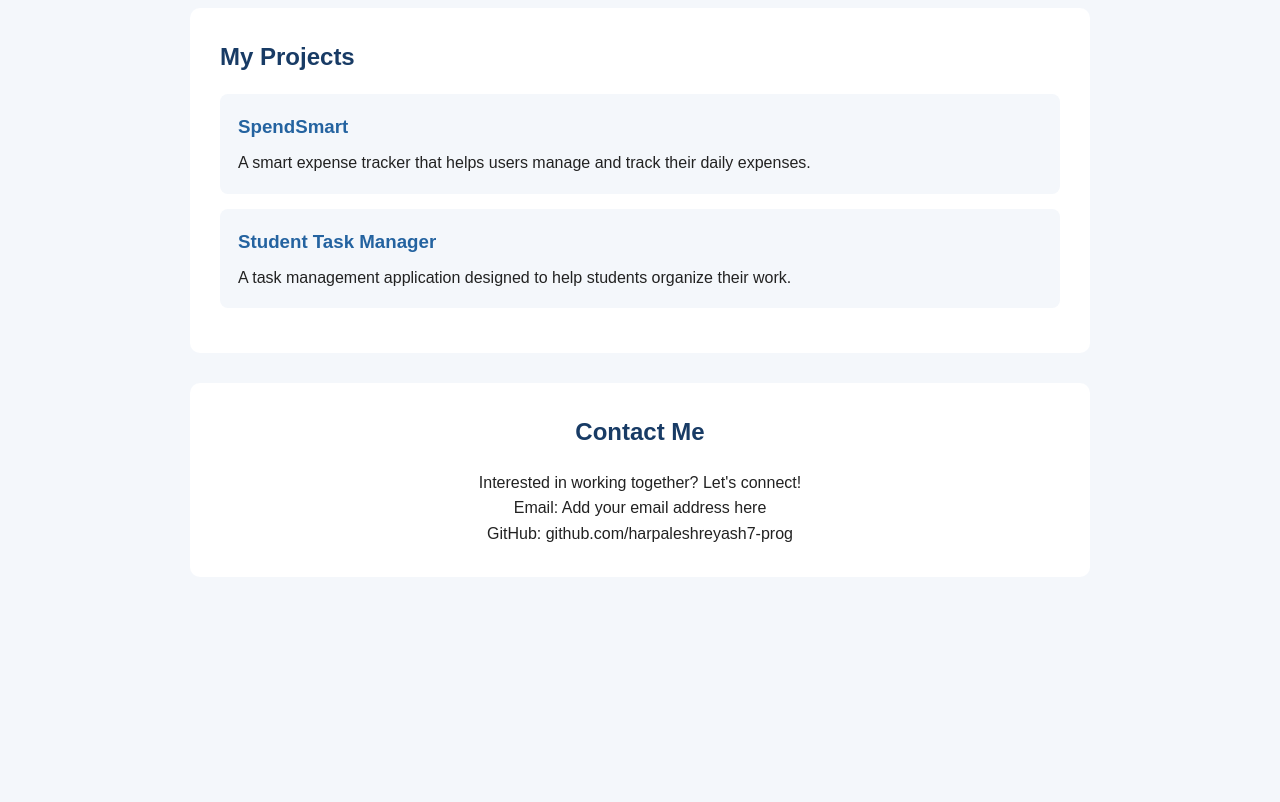
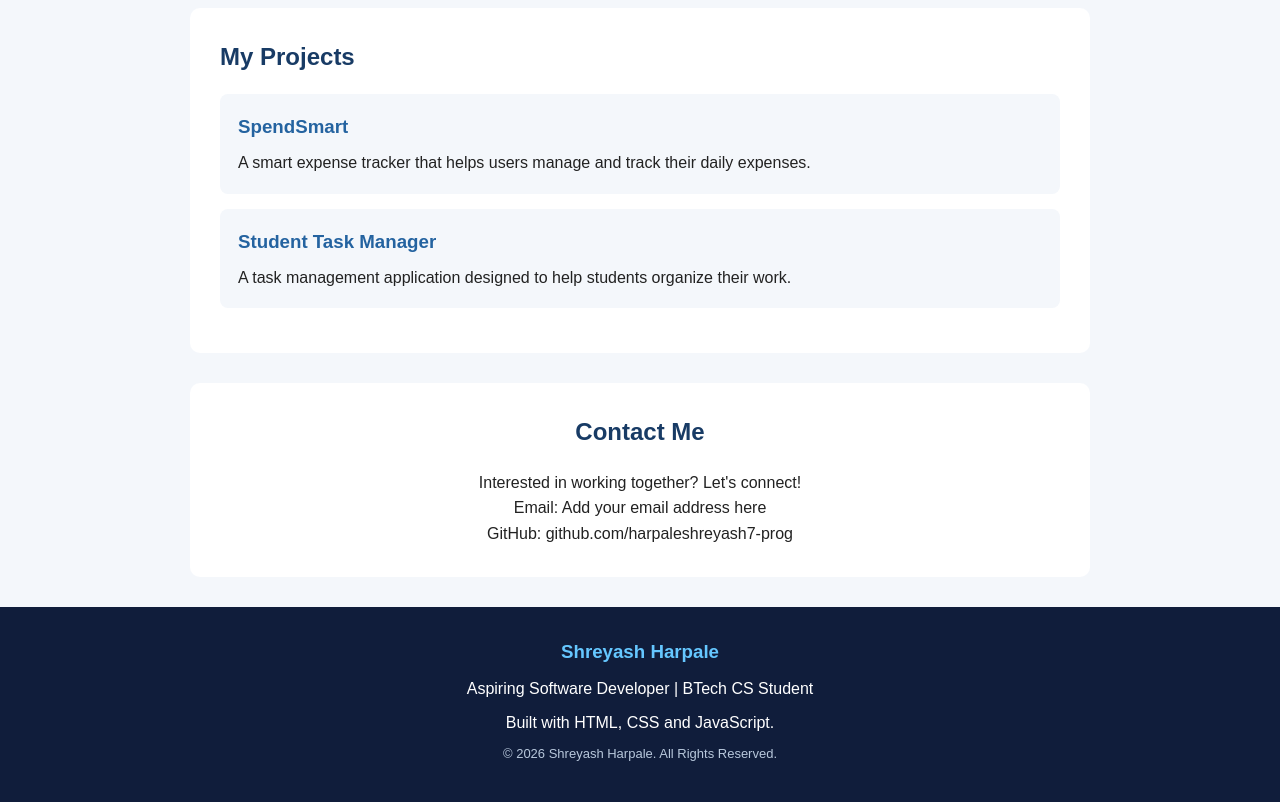
Before and after one commit to harpaleshreyash7-prog/github-practical-test, a plain HTML site: page index.html in a window 1280 px wide. Shown: the part 894-1696 px from the top of the page. Before the commit the page ends 1501 px from the top, so only its background shows below. Drawn offline with Linux system fonts and the light colour scheme.

Commit message:
Add portfolio footer with dynamic year

```diff
--- a/index.html
+++ b/index.html
@@ -92,6 +92,24 @@
         <p>GitHub: github.com/harpaleshreyash7-prog</p>
     </section>
 
+<footer class="footer">
+    <h3>Shreyash Harpale</h3>
+
+    <p>
+        Aspiring Software Developer | BTech CS Student
+    </p>
+
+    <p>
+        Built with HTML, CSS and JavaScript.
+    </p>
+
+    <p class="copyright">
+        &copy; <span id="year"></span> Shreyash Harpale.
+        All Rights Reserved.
+    </p>
+</footer>
+
+
     <script src="script.js"></script>
 </body>
 </html>
--- a/script.js
+++ b/script.js
@@ -6,3 +6,5 @@ contactBtn.addEventListener("click", function () {
         behavior: "smooth"
     });
 });
+document.getElementById("year").textContent =
+    new Date().getFullYear();
--- a/style.css
+++ b/style.css
@@ -162,3 +162,27 @@ html {
         gap: 15px;
     }
 }
+
+.footer {
+    background-color: #101d3b;
+    color: white;
+    text-align: center;
+    padding: 30px 15px;
+    margin: 30px 0 0;
+    max-width: 100%;
+    border-radius: 0;
+}
+
+.footer h3 {
+    color: #65c7ff;
+    margin-bottom: 10px;
+}
+
+.footer p {
+    margin: 8px 0;
+}
+
+.footer .copyright {
+    font-size: 13px;
+    color: #b8c8dc;
+}
```
